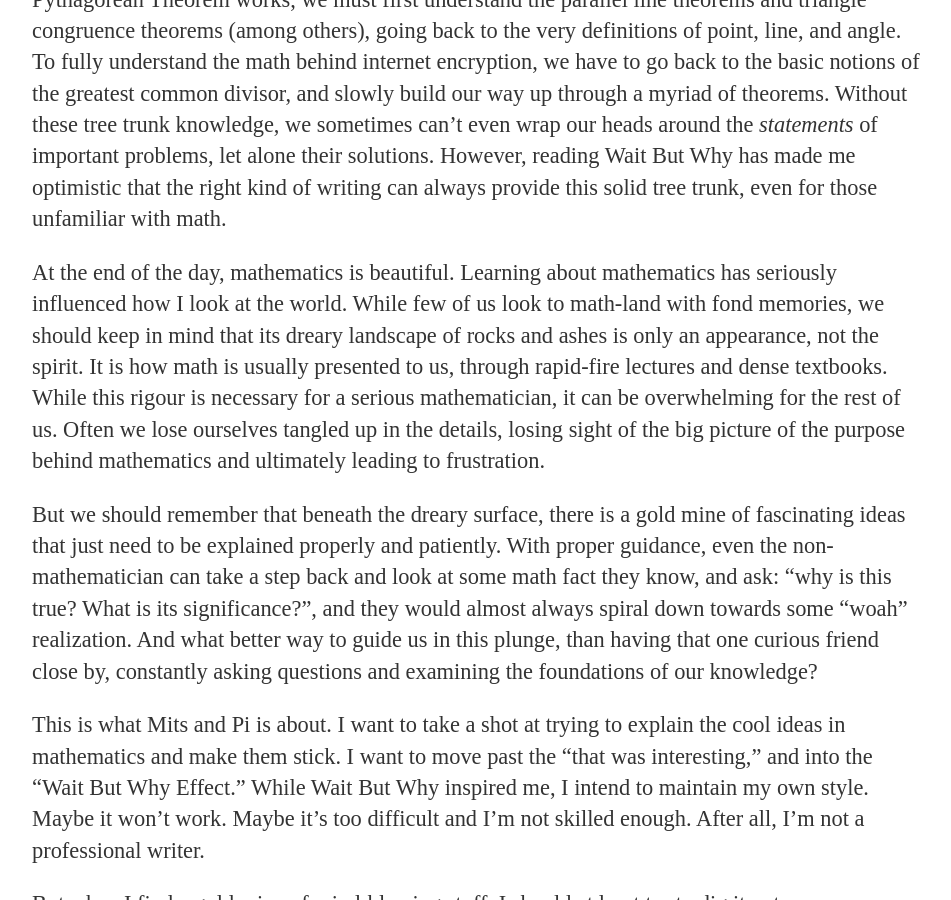
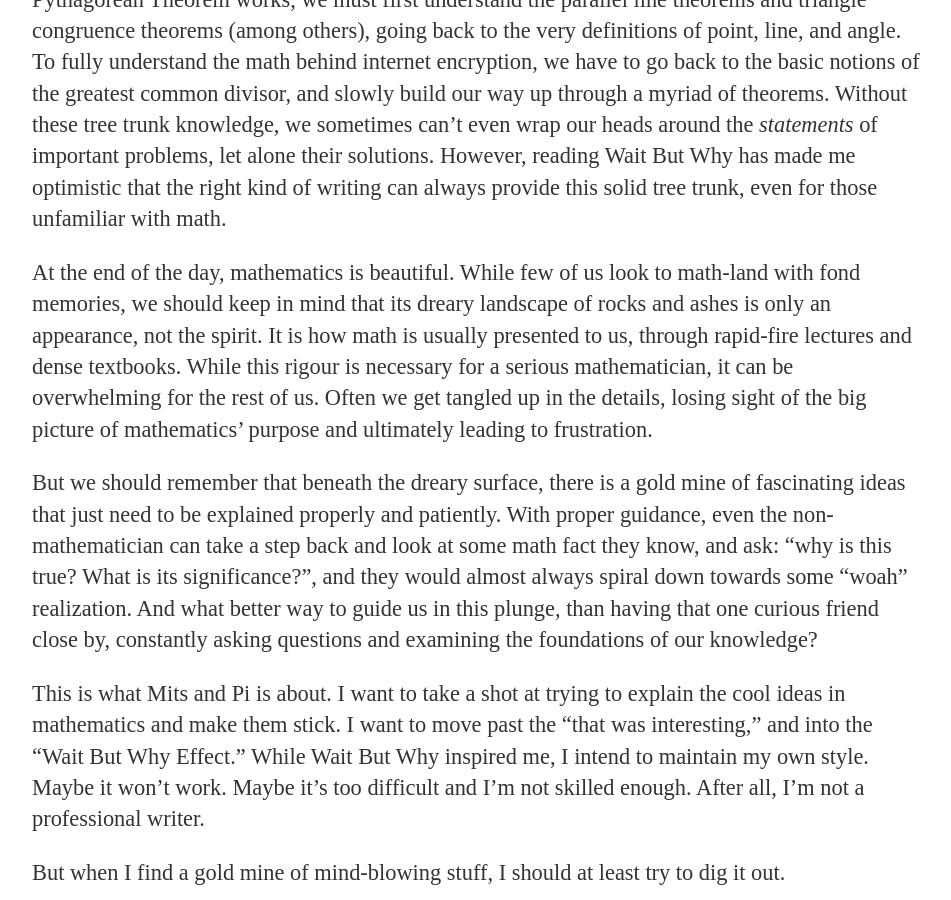
Before and after one commit to maxiulee/maxiulee.github.io, a Jekyll site: the page built from _posts/2016-05-04-what-is-mits-and-pi?.md, in a window 1280 px wide and 900 px high, scrolled down 3027 px. Shown: the whole window, without its empty margins (160-1111 px from the left). Built offline with Jekyll 4.4.1, drawn with Linux system fonts in a browser that asks for light colours.

Commit message:
Update 2016-05-04-what-is-mits-and-pi?.md

```diff
--- a/_posts/2016-05-04-what-is-mits-and-pi?.md
+++ b/_posts/2016-05-04-what-is-mits-and-pi?.md
@@ -34,7 +34,7 @@ Maybe this is one of the factors behind the "Wait But Why Effect." Popular scien
 
 Foggy tree trunks can make science boring at worst, but it makes math utterly incomprehensible. Every idea in math is built upon previous ideas and assumptions. To fully understand how the Pythagorean Theorem works, we must first understand the parallel line theorems and triangle congruence theorems (among others), going back to the very definitions of point, line, and angle. To fully understand the math behind internet encryption, we have to go back to the basic notions of the greatest common divisor, and slowly build our way up through a myriad of theorems. Without these tree trunk knowledge, we sometimes can't even wrap our heads around the *statements* of important problems, let alone their solutions. However, reading Wait But Why has made me optimistic that the right kind of writing can always provide this solid tree trunk, even for those unfamiliar with math.
 
-At the end of the day, mathematics is beautiful. Learning about mathematics has seriously influenced how I look at the world. While few of us look to math-land with fond memories, we should keep in mind that its dreary landscape of rocks and ashes is only an appearance, not the spirit. It is how math is usually presented to us, through rapid-fire lectures and dense textbooks. While this rigour is necessary for a serious mathematician, it can be overwhelming for the rest of us. Often we lose ourselves tangled up in the details, losing sight of the big picture of the purpose behind mathematics and ultimately leading to frustration.
+At the end of the day, mathematics is beautiful. While few of us look to math-land with fond memories, we should keep in mind that its dreary landscape of rocks and ashes is only an appearance, not the spirit. It is how math is usually presented to us, through rapid-fire lectures and dense textbooks. While this rigour is necessary for a serious mathematician, it can be overwhelming for the rest of us. Often we get tangled up in the details, losing sight of the big picture of mathematics' purpose and ultimately leading to frustration.
 
 But we should remember that beneath the dreary surface, there is a gold mine of fascinating ideas that just need to be explained properly and patiently. With proper guidance, even the non-mathematician can take a step back and look at some math fact they know, and ask: "why is this true? What is its significance?", and they would almost always spiral down towards some "woah" realization. And what better way to guide us in this plunge, than having that one curious friend close by, constantly asking questions and examining the foundations of our knowledge?
 
```
